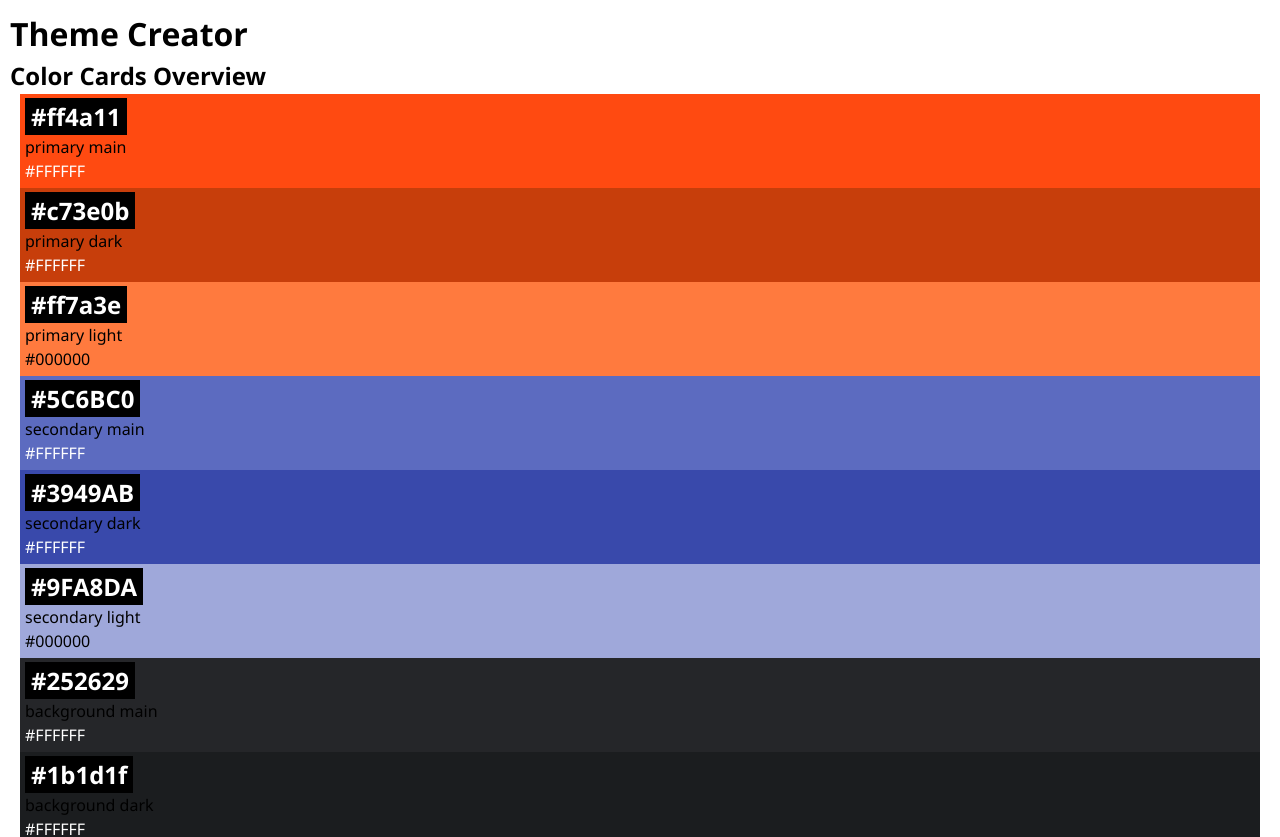
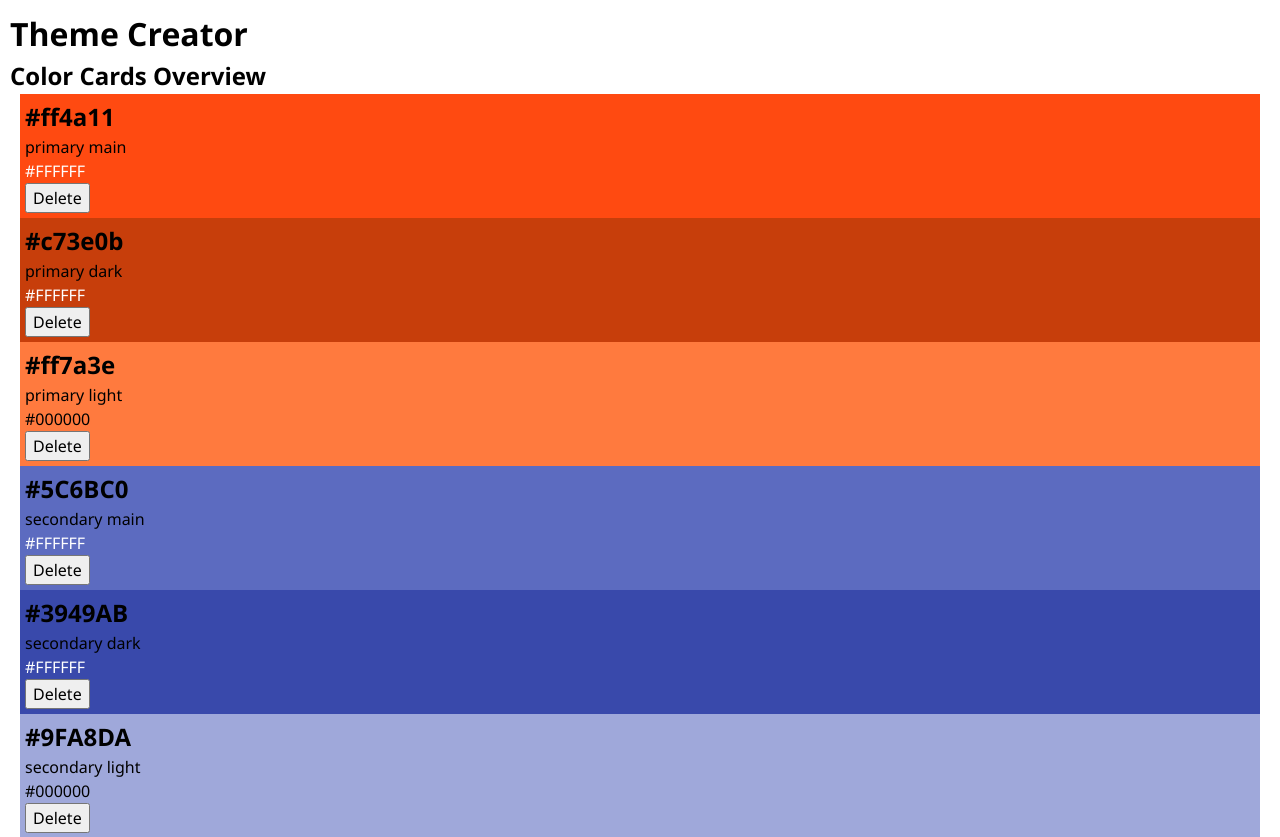
Before and after one commit to julianej/recap-project-4, a React (Vite) app: page / in a window 1280 px wide. Shown: the top 837 px of the page. Built offline with nearby package versions, Linux system fonts and the light colour scheme.

Commit message:
handle delete Function

```diff
--- a/src/App.jsx
+++ b/src/App.jsx
@@ -1,20 +1,30 @@
+import { useState } from "react";
 import { initialColors } from "./lib/colors.js";
 import Color from "./Components/Color/Color.jsx";
 import ColorForm from "./Components/ColorForm/ColorForm.jsx";
-import { useState } from "react";
 
 import "./App.css";
 
 function App() {
 
+// AUFGABE 01
 // creates a React state variable.
-// colors      → current value
+// colors      → current array value, state that can change
 // setColors   → function to change the value
   const [colors, setColors] = useState(initialColors);
 
+// AUFGABE 02
 // handle child component ColorForm's new color submission
   function handleAddColor(newColor) {
     setColors((colors) => [newColor, ...colors]);
+  }
+
+// AUFGABE 03
+// handle child component Color' and delete color key = hex
+   function handleDeleteColor(hex) {
+    setColors((colors) => {
+      return colors.filter((color) => color.hex !== hex);
+    });
   }
 
   return (
@@ -22,15 +32,18 @@ function App() {
       <h1>Theme Creator</h1>
        <main>
         <h2>Color Cards Overview</h2>
+
         {colors.map((color) => (
           <Color
             key={color.hex}
             hex={color.hex}
             role={color.role}
             contrastText={color.contrastText}
+            onDelete={handleDeleteColor}
           />
         ))}
       </main>
+
       <ColorForm addColor={handleAddColor} />
     </>
   );
--- a/src/Components/Color/Color.jsx
+++ b/src/Components/Color/Color.jsx
@@ -1,15 +1,36 @@
 import "./Color.css";
+import { useState } from "react";
 
+export default function Color({ hex, role, contrastText, onDelete }) {
 
-export default function Color({ hex, role, contrastText }) {
-  // returns div container with the color card information
+  //handle Delete in conditional rendering; if (showConfirmation) {condition && <Something />}
+  const [showConfirmation, setShowConfirmation] = useState(false);
+
   return (
     <div className="color-card" style={{ backgroundColor: hex }}>
-      <h2 className="color-hex color-card-headline">{hex}</h2>
-      <p className="color-role">{role}</p>
+      <h2>{hex}</h2>
+      <p>{role}</p>
       <p className="color-contrast-text" style={{ color: contrastText }}>
         {contrastText}
       </p>
+
+      <button onClick={() => setShowConfirmation(true)}>
+        Delete
+      </button>
+
+      {showConfirmation && (
+        <div>
+          <p>Are you sure you want to delete this color?</p>
+
+          <button onClick={() => onDelete(hex)}>
+            Yes
+          </button>
+
+          <button onClick={() => setShowConfirmation(false)}>
+            No
+          </button>
+        </div>
+      )}
     </div>
   );
 }
```
Lines whose indentation alone changed are shown as unchanged.
